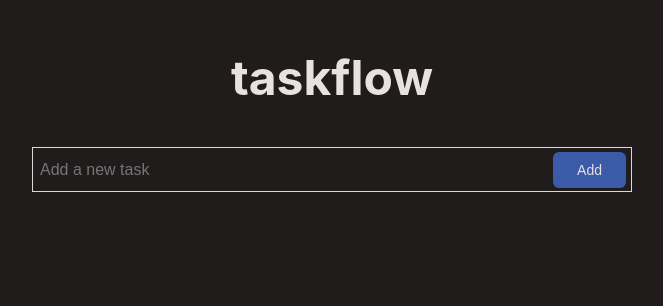
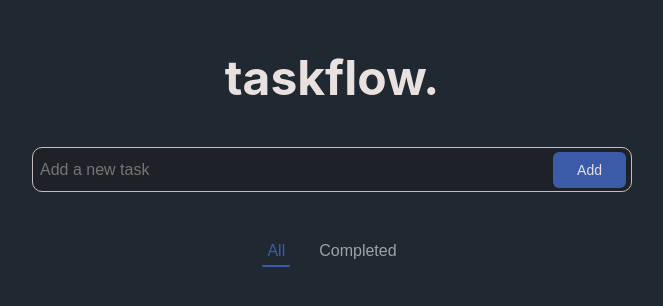
Before and after one commit to julian-schn/taskflow-frontend, a React (Create React App) app in the folder taskflow-frontend/: page / in a window 1280 px wide. Shown: the top 306 px of the page, without its empty margins (308-971 px from the left). Built offline with nearby package versions, Linux system fonts and the light colour scheme.

Commit message:
neues design + buttons "all" + "completed" ohne logik

```diff
--- a/taskflow-frontend/src/pages/Home.css
+++ b/taskflow-frontend/src/pages/Home.css
@@ -2,11 +2,10 @@ html, body {
   margin: 0;
   padding: 0;
   height: 100%;
-  background-color: #201C1C;
+  background-color: #202831;
 }
 
 .home {
-
   color: #E9E0E0;
   height: 100%;
   display: flex;
@@ -15,17 +14,18 @@ html, body {
   flex-direction: column;
 }
 
-.home h1{
+.home h1 {
   font-size: 48px;
   margin-bottom: 40px;
-    margin-top:48px;
+  margin-top: 48px;
 }
 
-.input-box{
-  border: 1px solid #D9D9D9;
+.input-box {
+  border: 1px solid #c5bdbd;
+  border-radius: 10px;
   padding: 5px;
   font-size: 18px;
-  background-color: transparent;
+  background-color: #1f2128;
   height: 45px;
   width: 100%;
   max-width: 600px;
@@ -38,16 +38,40 @@ html, body {
 }
 
 .task-box {
-  border-top: 1px solid #D9D9D9;
+  position: relative;
   padding: 5px;
-  height: 45px;
+  height: 38px;
   display: flex;
   align-items: center;
   color: #E9E0E0;
   font-family: sans-serif;
+  background-color: #1f2128;
+}
+.task-box:first-child {
+  border-top-left-radius: 10px;
+  border-top-right-radius: 10px;
 }
 
-.box-button{
+.task-box:last-child {
+  border-bottom-left-radius: 10px;
+  border-bottom-right-radius: 10px;
+}
+
+.task-box:not(:last-child)::after {
+  content: '';
+  position: absolute;
+  bottom: 0;
+  left: 0;
+  right: 0;
+  height: 1px;
+  background-color: #c5bdbd;
+}
+
+.task-list:empty {
+  border: none;
+}
+
+.box-button {
   background-color: #3B5BA9;
   color: #E9E0E0;
   border: none;
@@ -57,19 +81,13 @@ html, body {
   cursor: pointer;
 }
 
-.box-button:hover{
+.box-button:hover {
   background-color: #2e4786;
 }
 
-.box-text{
-
-  color: #E9E0E0;
-
-}
-
-.task-input{
-    background-color:transparent;
-    border:none;
+.task-input {
+  background-color: transparent;
+  border: none;
   color: #E9E0E0;
   font-size: 16px;
   outline: none;
@@ -77,35 +95,32 @@ html, body {
   margin-right: 12px;
 }
 
-.task-list{
+.task-list {
   margin-top: 25px;
   width: 100%;
   max-width: 600px;
   display: flex;
   flex-direction: column;
-    border: 1px solid #D9D9D9;
-    border-top:none;
+  border: 1px solid #c5bdbd;
+  border-radius: 10px;
 }
 
-.task-list:empty{
-  border: none;
-}
 .task-checkbox {
   appearance: none;
   -webkit-appearance: none;
   width: 23px;
   height: 23px;
-  border: 1.5px solid #D9D9D9;
-  border-radius: 4px;
+  border: 1.5px solid #c5bdbd;
+  border-radius: 6px;
   background-color: transparent;
   cursor: pointer;
   margin-right: 10px;
   position: relative;
 }
+
 .task-checkbox:checked {
-  background-color: #3B5BA9;
-  border-color: #3B5BA9 ;
-
+  background-color: #2A50B6;
+  border-color: #2A50B6;
 }
 
 .task-checkbox:checked::after {
@@ -115,37 +130,19 @@ html, body {
   left: 7px;
   width: 5px;
   height: 10px;
-  border: solid white;
+  border: solid #c5bdbd;
   border-width: 0 2px 2px 0;
   transform: rotate(45deg);
 }
 
-.task-actions{
+.task-actions {
   display: flex;
   align-items: center;
   margin-left: auto;
   gap: 15px;
 }
 
-.delete-button{
-    background: none;
-    border: none;
-    padding: 0;
-    margin-left: auto;
-    margin-right: 5px;
-    cursor: pointer;
-    display: flex;
-    align-items: center;
-    justify-content: center;
-    width: 28px;
-    height: 28px;
-}
-
-.delete-button:hover .icon{
-    filter: brightness(200%);
-}
-
-.edit-button{
+.delete-button, .edit-button {
   background: none;
   border: none;
   padding: 0;
@@ -157,14 +154,49 @@ html, body {
   height: 28px;
 }
 
-.edit-button:hover .icon{
+.delete-button:hover .icon,
+.edit-button:hover .icon {
   filter: brightness(200%);
 }
 
-.icon{
-    width: 28px;
-    height: 28px;
+.icon {
+  width: 27px;
   pointer-events: none;
   user-select: none;
   border: none;
 }
+
+.filter-buttons {
+  display: flex;
+  gap: 24px;
+  margin-top: 20px;
+  font-size: 16px;
+  font-family: sans-serif;
+  color: #9fa2a6;
+}
+
+.filter-button {
+  background: none;
+  border: none;
+  color: #9fa2a6;
+  cursor: pointer;
+  position: relative;
+  font-size: 16px;
+  padding: 5px;
+}
+
+.filter-button.active {
+  color: #3B5BA9;
+  font-weight: 500;
+}
+
+.filter-button.active::after {
+  content: '';
+  position: absolute;
+  bottom: -2px;
+  left: 0;
+  right: 0;
+  height: 2px;
+  background-color: #3B5BA9;
+  border-radius: 1px;
+}
--- a/taskflow-frontend/src/pages/Home.js
+++ b/taskflow-frontend/src/pages/Home.js
@@ -6,32 +6,34 @@ import editIcon from "../assets/edit_icon.svg";
 function Home() {
   const [taskInput, setTaskInput] = useState('');
   const [tasks, setTasks] = useState([]);
+  const [activeFilter, setActiveFilter] = useState('all');
 
   const handleDeleteTask = (indexToDelete) => {
     setTasks(tasks.filter((_, index) => index !== indexToDelete));
-  }
+  };
 
   const handleAddTask = () => {
     if (taskInput.trim() === '') return;
-    setTasks([...tasks, { text: taskInput, isEditing: false}]);
+    setTasks([...tasks, { text: taskInput, isEditing: false }]);
     setTaskInput('');
   };
 
-  const handleEditTask= (index) => {
+  const handleEditTask = (index) => {
     const updatedTasks = [...tasks];
     updatedTasks[index].isEditing = true;
     setTasks(updatedTasks);
-  }
+  };
 
-  const handleSaveTask = (index, newText) =>{
+  const handleSaveTask = (index, newText) => {
     const updatedTasks = [...tasks];
     updatedTasks[index].text = newText;
     updatedTasks[index].isEditing = false;
     setTasks(updatedTasks);
-  }
+  };
+
   return (
     <div className="home">
-      <h1>taskflow</h1>
+      <h1>taskflow.</h1>
 
       <div className="input-box">
         <input
@@ -65,7 +67,7 @@ function Home() {
                   setTasks(updatedTasks);
                 }}
                 onKeyDown={(e) => {
-                if (e.key === 'Enter'){
+                  if (e.key === 'Enter') {
                     handleSaveTask(index, task.text);
                   }
                 }}
@@ -75,10 +77,9 @@ function Home() {
               <span>{task.text}</span>
             )}
 
-
             <div className="task-actions">
               <button className="edit-button" onClick={() => handleEditTask(index)}>
-              <img src={editIcon} alt="Edit Task" className="icon"/>
+                <img src={editIcon} alt="Edit Task" className="icon" />
               </button>
               <button className="delete-button" onClick={() => handleDeleteTask(index)}>
                 <img src={deleteIcon} alt="Delete Task" className="icon" />
@@ -87,6 +88,21 @@ function Home() {
           </div>
         ))}
       </div>
+
+      <div className="filter-buttons">
+        <button
+          onClick={() => setActiveFilter('all')}
+          className={`filter-button ${activeFilter === 'all' ? 'active' : ''}`}
+        >
+          All
+        </button>
+        <button
+          onClick={() => setActiveFilter('completed')}
+          className={`filter-button ${activeFilter === 'completed' ? 'active' : ''}`}
+        >
+          Completed
+        </button>
+      </div>
     </div>
   );
 }
```
Lines whose indentation alone changed are shown as unchanged.
